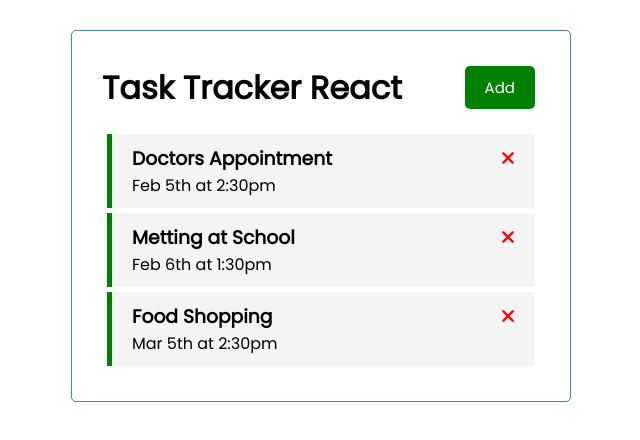
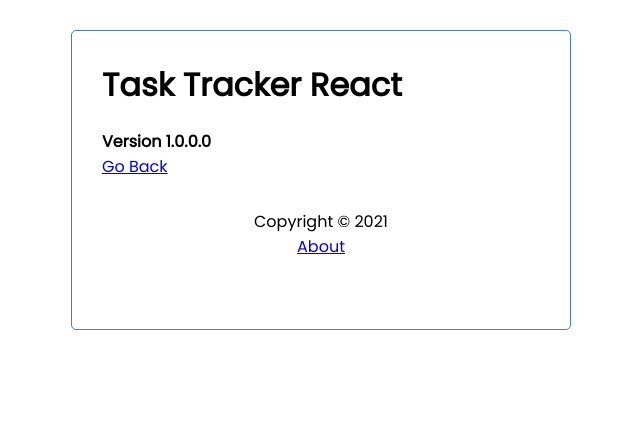
Before and after one commit to rafael-lua/task-tracker-react, a React (Create React App) app: page /about in a window 1280 px wide. Shown: the top 440 px of the page, without its empty margins (319-959 px from the left). Built offline with nearby package versions, Linux system fonts and the light colour scheme; data requests are answered from the project's data file.

Commit message:
Added routing

```diff
--- a/package.json
+++ b/package.json
@@ -9,6 +9,7 @@
     "json-server": "^0.16.3",
     "react": "^17.0.1",
     "react-dom": "^17.0.1",
+    "react-router-dom": "^5.2.0",
     "react-scripts": "4.0.3",
     "web-vitals": "^1.1.1"
   },
--- a/src/App.js
+++ b/src/App.js
@@ -1,7 +1,11 @@
-import { useState, useEffect } from "react"
+import { useState, useEffect } from "react";
+import { BrowserRouter as Router, Route } from "react-router-dom";
+
 import Header from "./components/Header";
+import Footer from "./components/Footer";
 import Tasks from "./components/Tasks";
 import AddTask from "./components/AddTask";
+import About from "./components/About";
 
 function App() {
   const [showAddTask, setShowAddTask] = useState(false);
@@ -80,14 +84,27 @@
 
   // Main view
   return (
-    <div className="container">
+    <Router>
+      <div className="container">
 
-      <Header title="Task Tracker React" onAdd={() => setShowAddTask(!showAddTask)} showAdd={showAddTask} />
+        <Header title="Task Tracker React" onAdd={() => setShowAddTask(!showAddTask)} showAdd={showAddTask} />
 
-      {showAddTask === true ? <AddTask onAdd={addTask} /> : null}
 
-      {tasks.length > 0 ? <Tasks tasks={tasks} onDelete={deleteTask} onToggle={toggleReminder} /> : "No tasks available."}
-    </div>
+        {/* The "exact" attribute means to match the EXACT url. Otherwise, the "/" url also would match the "/about" url, since it is included. */}
+        <Route path="/" exact render={
+          (props) => (
+            <>
+              {showAddTask === true ? <AddTask onAdd={addTask} /> : null}
+
+              {tasks.length > 0 ? <Tasks tasks={tasks} onDelete={deleteTask} onToggle={toggleReminder} /> : "No tasks available."}
+            </>
+          )
+        } />
+        <Route path="/about" component={About} />
+
+        <Footer />
+      </div>
+    </Router>
   );
 }
 
--- /dev/null
+++ b/src/components/About.js
@@ -0,0 +1,12 @@
+import { Link } from 'react-router-dom'
+
+const About = () => {
+  return (
+    <div>
+      <h4>Version 1.0.0.0</h4>
+      <Link to="/">Go Back</Link>
+    </div>
+  )
+}
+
+export default About
--- /dev/null
+++ b/src/components/Footer.js
@@ -0,0 +1,12 @@
+import { Link } from 'react-router-dom'
+
+const Footer = () => {
+  return (
+    <footer>
+      <p>Copyright &copy; 2021</p>
+      <Link to="/about">About</Link>
+    </footer>
+  )
+}
+
+export default Footer
--- a/src/components/Header.js
+++ b/src/components/Header.js
@@ -1,12 +1,19 @@
 // import React from 'react'   (Not necessary anymore)
 import PropTypes from 'prop-types'
+import { useLocation } from 'react-router-dom'
 import Button from './Button'
 
 const Header = (props) => {
+  const location = useLocation();
+
   return (
     <header className="header">
       <h1>{props.title}</h1>
-      <Button color={props.showAdd === true ? "red" : "green"} text={props.showAdd === true ? "Close" : "Add"} onClick={props.onAdd} />
+      {location.pathname === "/" ? (<Button
+        color={props.showAdd === true ? "red" : "green"}
+        text={props.showAdd === true ? "Close" : "Add"}
+        onClick={props.onAdd}
+      />) : null}
     </header>
   )
 }
```
Also changed, not shown: 1 other file (tests, documents, lock files or other folders).
